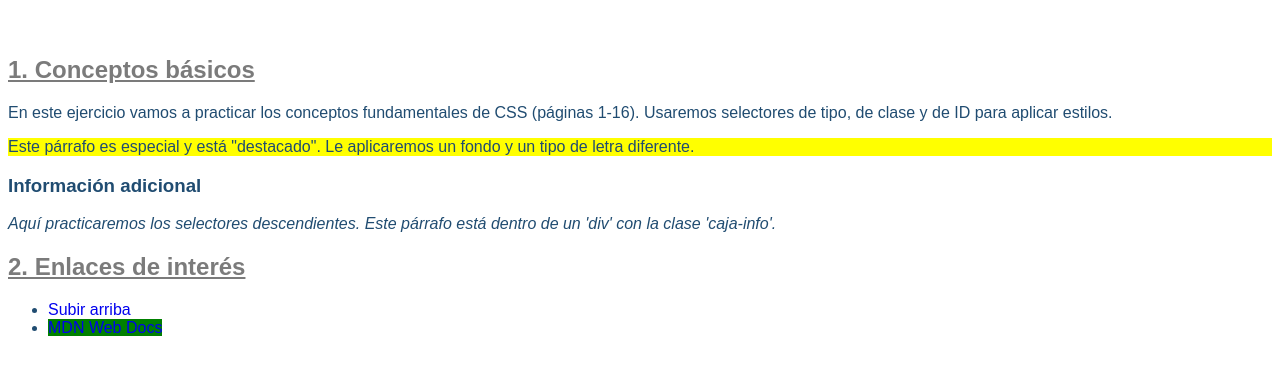
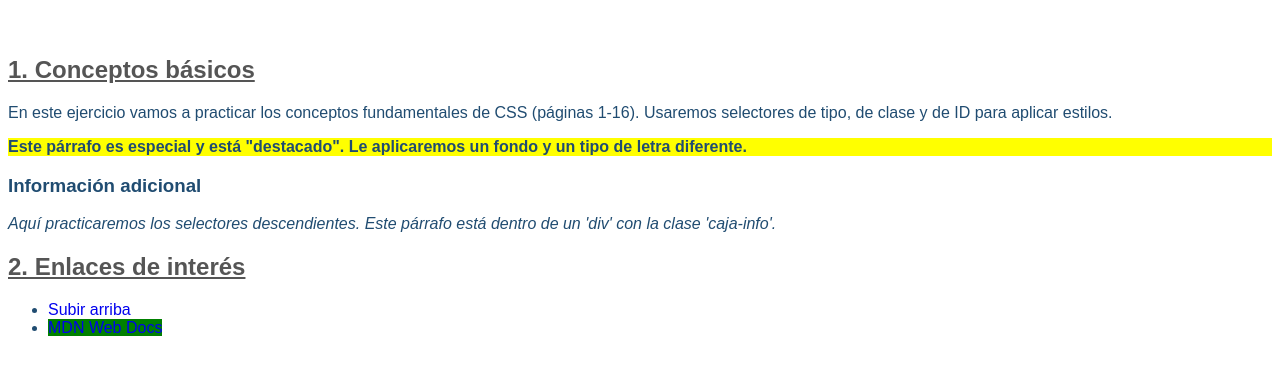
Before and after one commit to garcialeonjuanmanuel18/CCS1, a plain HTML site: page index.html in a window 1280 px wide. Shown: the part 266-640 px from the top of the page. Drawn offline with Linux system fonts and the light colour scheme.

Commit message:
terminado eb clase

```diff
--- a/estilos/estilos.css
+++ b/estilos/estilos.css
@@ -3,7 +3,7 @@ body {
     font-family: 'Arial';
 }
 P{
-    line-height: 1,5;
+    line-height: 10,5em;
 }
 
 #titulo-principal{
@@ -14,11 +14,11 @@ P{
 
 .destacado{
     background-color: yellow;
-    font-weight: 700px;
+    font-weight: bold;
 }
 
 .subtitulo{
-    color:rgb(123, 123, 123);
+    color:#555555;
     text-decoration: underline;
 }
 
```
